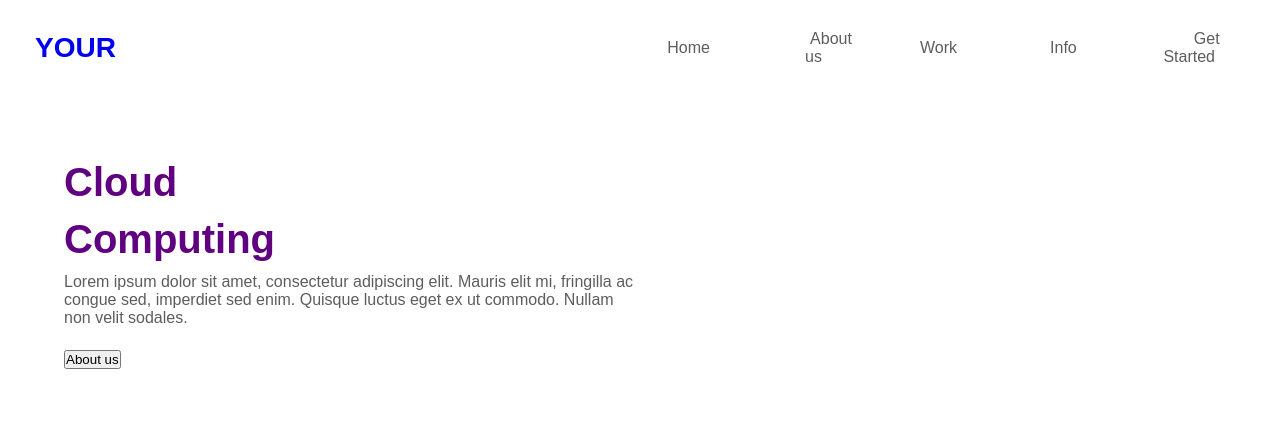
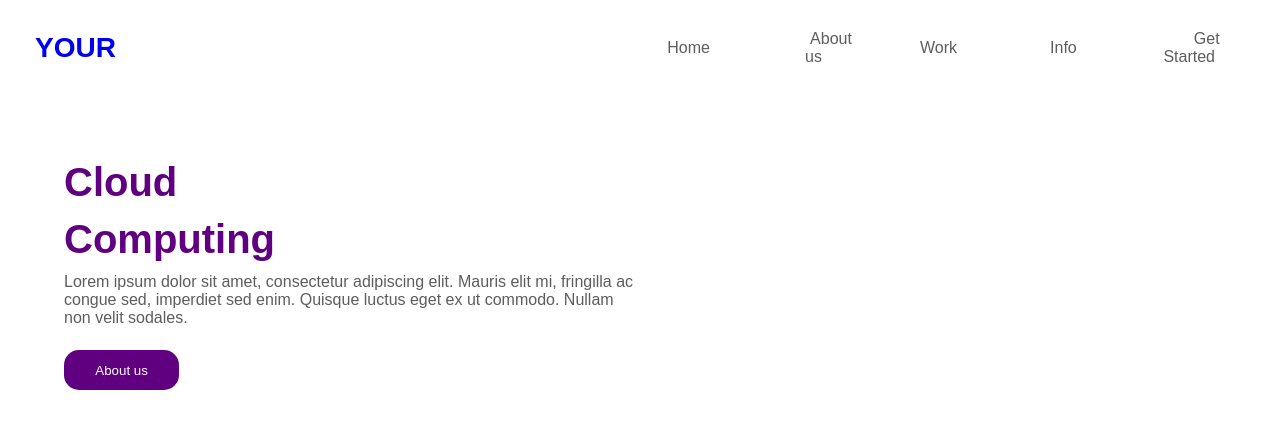
Before and after one commit to joaov1ct0r/react-cloud, a React (Create React App) app: page / in a window 1280 px wide. Shown: the top 428 px of the page. Built offline with nearby package versions, Linux system fonts and the light colour scheme.

Commit message:
estilo aplicado ao elemento header button

```diff
--- a/src/App.css
+++ b/src/App.css
@@ -63,3 +63,12 @@ header p {
     width: 50%;
     margin-bottom: 2%;
 }
+
+header button {
+    width: 10%;
+    height: 40px;
+    background-color: rgb(96, 0, 128);
+    color: white;
+    border-radius: 15px;
+    border: 0;
+}
```
